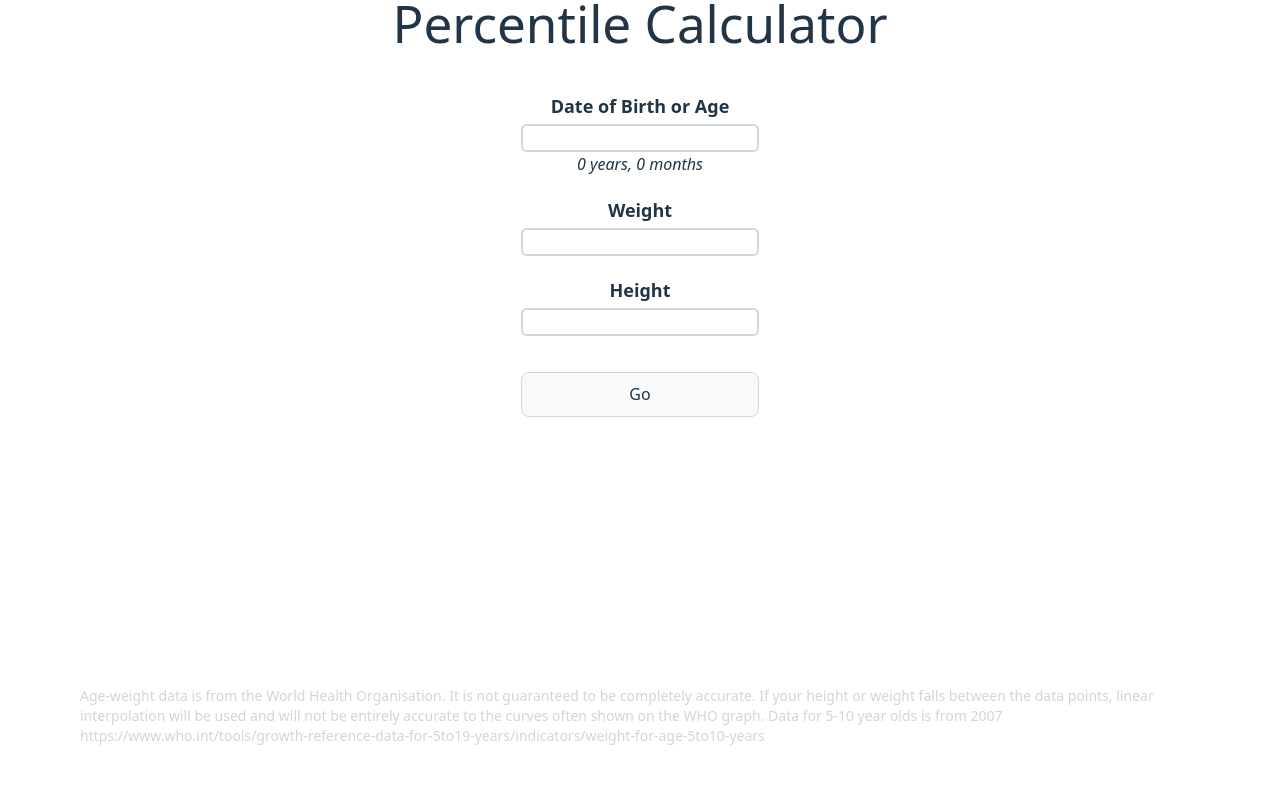
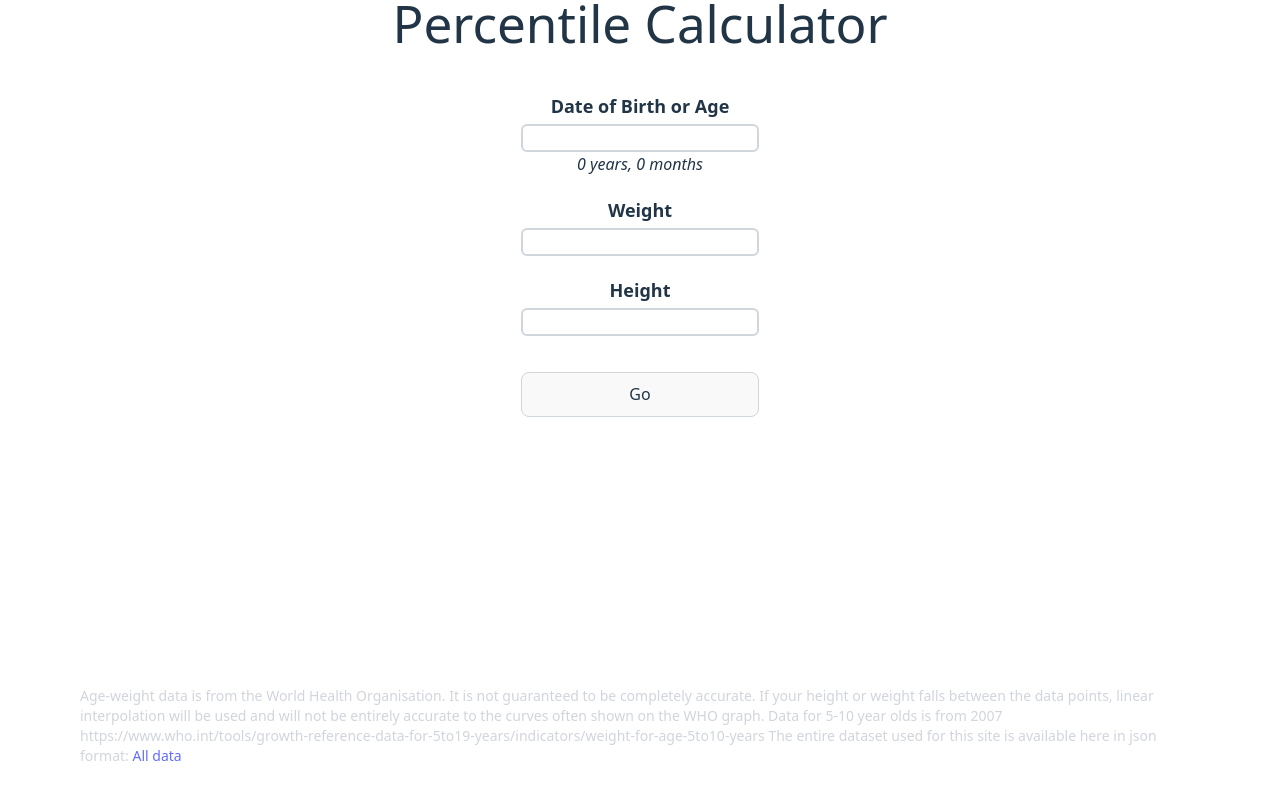
Before and after one commit to rjp-coder/height-and-weight-percentiles-calculator, a React (Vite) app: page / in a window 1280 px wide. Shown: the part 194-994 px from the top of the page. Built offline with nearby package versions, Linux system fonts and the light colour scheme.

Commit message:
add allData link to footer

```diff
--- a/src/App.jsx
+++ b/src/App.jsx
@@ -56,6 +56,10 @@ function App() {
         be entirely accurate to the curves often shown on the WHO graph. Data
         for 5-10 year olds is from 2007
         https://www.who.int/tools/growth-reference-data-for-5to19-years/indicators/weight-for-age-5to10-years
+        The entire dataset used for this site is available here in json format:{" "}
+        <a href="/height-and-weight-percentiles-calculator/allData.json">
+          All data
+        </a>
       </footer>
     </>
   );
@@ -64,14 +68,12 @@ function App() {
 export default App;
 
 // TODO try 2 years of ages with weight 2okg and note there's no error
-// TODO Have the initial input be centre aligned then have it move to the left when data is entered
 // TODO ensure the results age is not affected by the inputs and only changes when the GO buton is clicked
 // TODO error messaging, try a question mark for out of range values
 // TODO Add a build number that is updated on each build
 // TODO have github actions build for me
 // TODO add contextual link for results
 // TODO add a table for the results with the data
-// TODO mention the allData.json endpoint in the footer
 // TODO add imperial units accessed via a toggle -- one each for height and weight!
 // TODO for the (or about 1 years and 3 months) text, get rid of the s after years
 // TODO optional -- get the date 1,2,2003 not to be an invalid date
```
